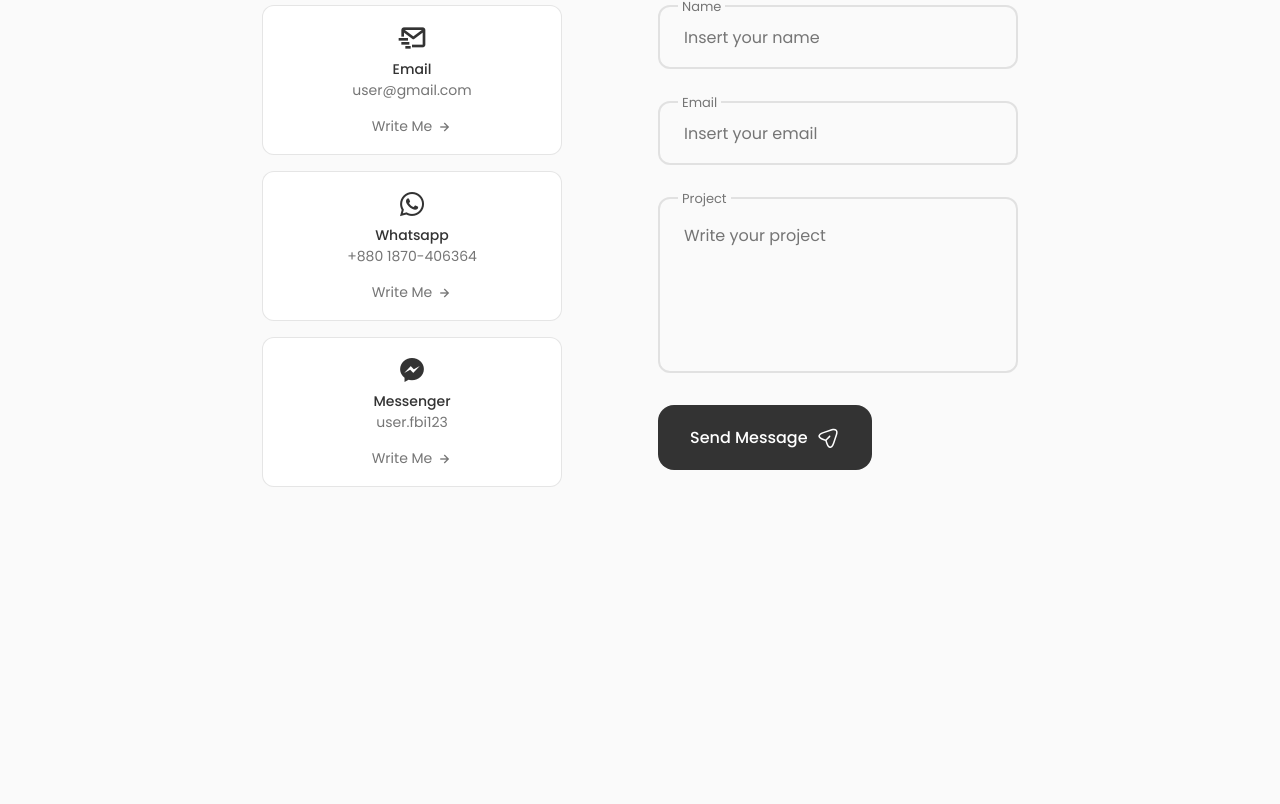
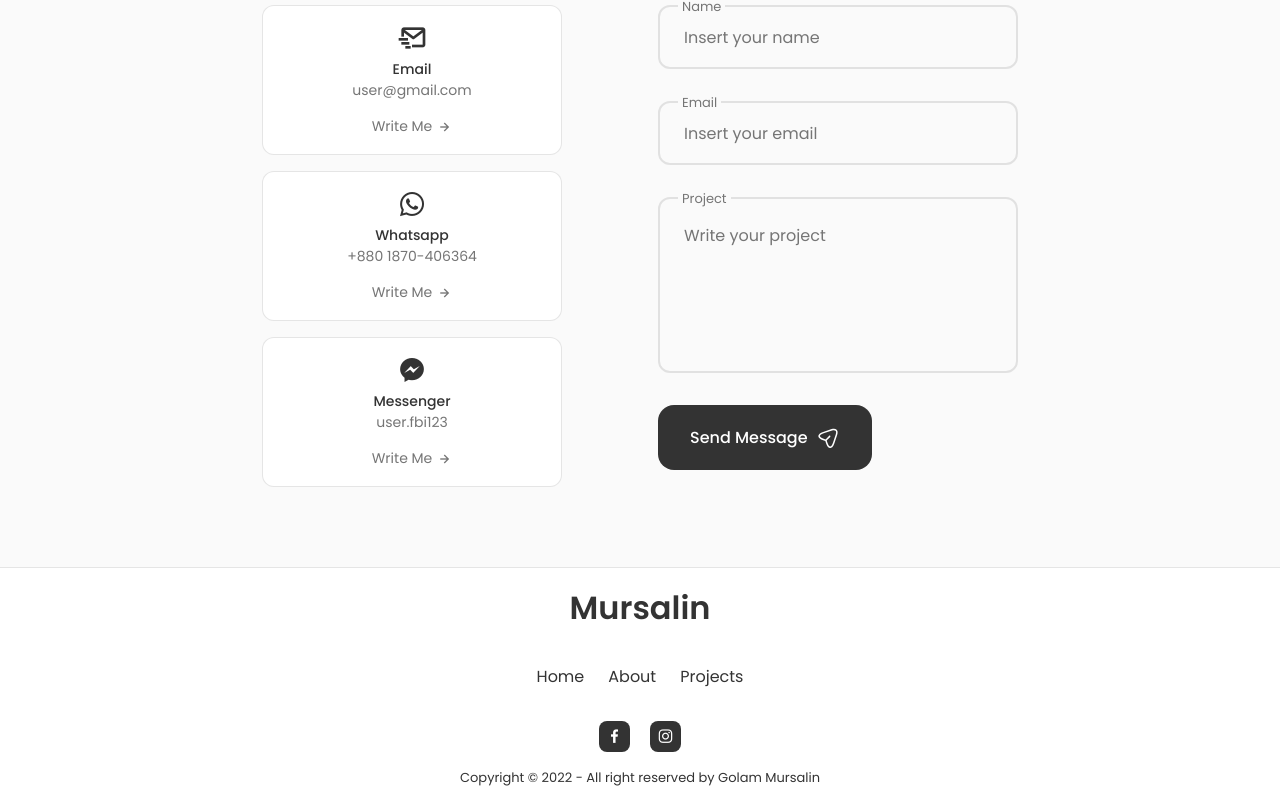
Before and after one commit to G-Mursalin/portfolio-website, a React (Create React App) app: page / in a window 1280 px wide. Shown: the part 3485-4289 px from the top of the page. Before the commit the page ends 4052 px from the top, so only its background shows below. Built offline with nearby package versions, Linux system fonts and the light colour scheme.

Commit message:
footer added

```diff
--- a/src/App.js
+++ b/src/App.js
@@ -13,6 +13,7 @@
 import Services from "./components/Services/Services";
 import Qualification from "./components/Qualification/Qualification";
 import Contact from "./components/Contact/Contact";
+import Footer from "./components/Footer/Footer";
 
 const App = () => {
   return (
@@ -25,6 +26,7 @@
         <Services />
         <Qualification />
         <Contact />
+        <Footer />
       </main>
       <ToastContainer position="top-center" />
     </React.Fragment>
--- /dev/null
+++ b/src/components/Footer/Footer.css
@@ -0,0 +1,65 @@
+.footer {
+  background-color: var(--container-color);
+  border-top: 1px solid rgba(0, 0, 0, 0.1);
+}
+.footer__container {
+  padding: 1rem 5rem;
+}
+
+.footer__title,
+.footer__link {
+  color: var(--title-color);
+}
+
+.footer__title {
+  text-align: center;
+  margin-bottom: var(--mb-2);
+}
+
+.footer__link:hover {
+  color: var(--title-color-dark);
+}
+
+.footer__list {
+  display: flex;
+  justify-content: center;
+  column-gap: 1.5rem;
+  margin-bottom: var(--mb-2);
+}
+
+.footer__social {
+  display: flex;
+  justify-content: center;
+  column-gap: 1.25rem;
+}
+
+.footer__social-link {
+  background-color: var(--title-color);
+  color: var(--container-color);
+  font-size: 1.125rem;
+  padding: 0.4rem;
+  border-radius: 0.5rem;
+  display: inline-flex;
+}
+
+.footer__social-link:hover {
+  background-color: var(--title-color-dark);
+}
+
+.footer__copy {
+  display: block;
+  margin-top: 1rem;
+  color: var(--title-color);
+  text-align: center;
+  font-size: var(--smaller-font-size);
+}
+
+/*=============== BREAKPOINTS ===============*/
+/* For large devices */
+@media screen and (max-width: 992px) {
+  .footer__social-link {
+    padding: 0.25rem;
+    border-radius: 0.25rem;
+    font-size: 1rem;
+  }
+}
--- /dev/null
+++ b/src/components/Footer/Footer.js
@@ -0,0 +1,53 @@
+// React
+import React from "react";
+// CSS
+import "./Footer.css";
+
+const Footer = () => {
+  return (
+    <footer className="footer">
+      <div className="footer__container container">
+        <h1 className="footer__title">Mursalin</h1>
+        <ul className="footer__list">
+          <li>
+            <a href="#home" className="footer__link">
+              Home
+            </a>
+          </li>
+          <li>
+            <a href="#about" className="footer__link">
+              About
+            </a>
+          </li>
+          <li>
+            <a href="#projects" className="footer__link">
+              Projects
+            </a>
+          </li>
+        </ul>
+        <div className="footer__social">
+          <a
+            href="https://www.instagram.com/golam__mursalin/"
+            className="footer__social-link"
+            target="_blank"
+          >
+            <i className="bx bxl-facebook"></i>
+          </a>
+          <a
+            href="https://www.instagram.com/golam__mursalin/"
+            className="footer__social-link"
+            target="_blank"
+          >
+            <i className="bx bxl-instagram"></i>
+          </a>
+        </div>
+        <div className="footer__copy">
+          Copyright &copy; {new Date().getFullYear()} - All right reserved by
+          Golam Mursalin
+        </div>
+      </div>
+    </footer>
+  );
+};
+
+export default Footer;
```
